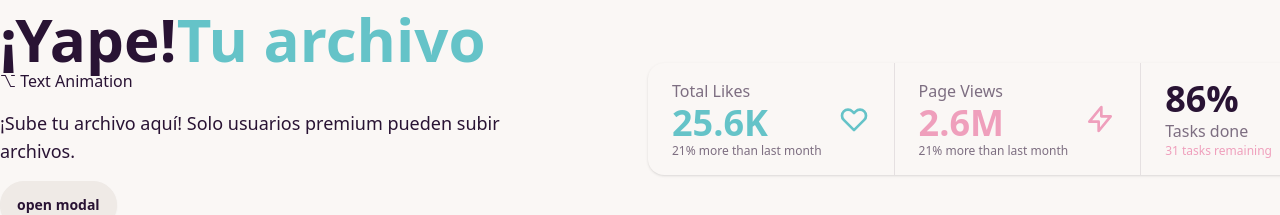
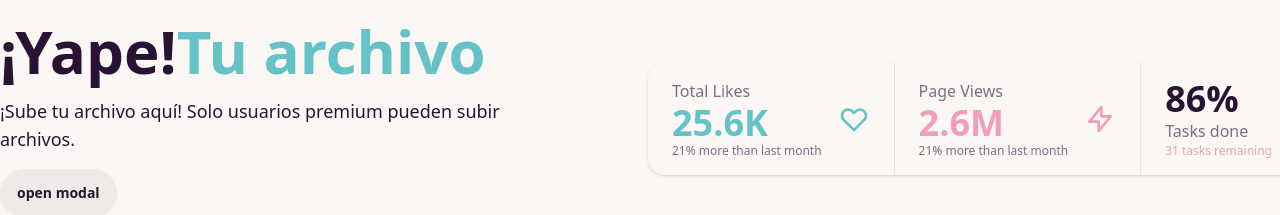
Before and after one commit to DruChill/PontiCloud, a React (Vite) app: page /yape in a window 1280 px wide. Shown: the part 291-506 px from the top of the page. Built offline with nearby package versions, Linux system fonts and the light colour scheme; no server answers.

Commit message:
Comment out unused icon in ReusableSection component for cleaner presentation

```diff
--- a/src/assets/Components/ReusableSection.jsx
+++ b/src/assets/Components/ReusableSection.jsx
@@ -6,7 +6,7 @@ const ReusableSection = ({ title, highlight, paragraph }) => {
       <h1 className='font-bold text-6xl'>
         {title}<span className='text-primary'>{highlight}</span>
       </h1>
-      <i className="bi bi-option"></i> Text Animation
+      {/* <i className="bi bi-option"></i> Text Animation */}
       <p className='my-4 max-w-xl text-base sm:text-lg leading-relaxed'>{paragraph}</p>
     </div>
   );
```
